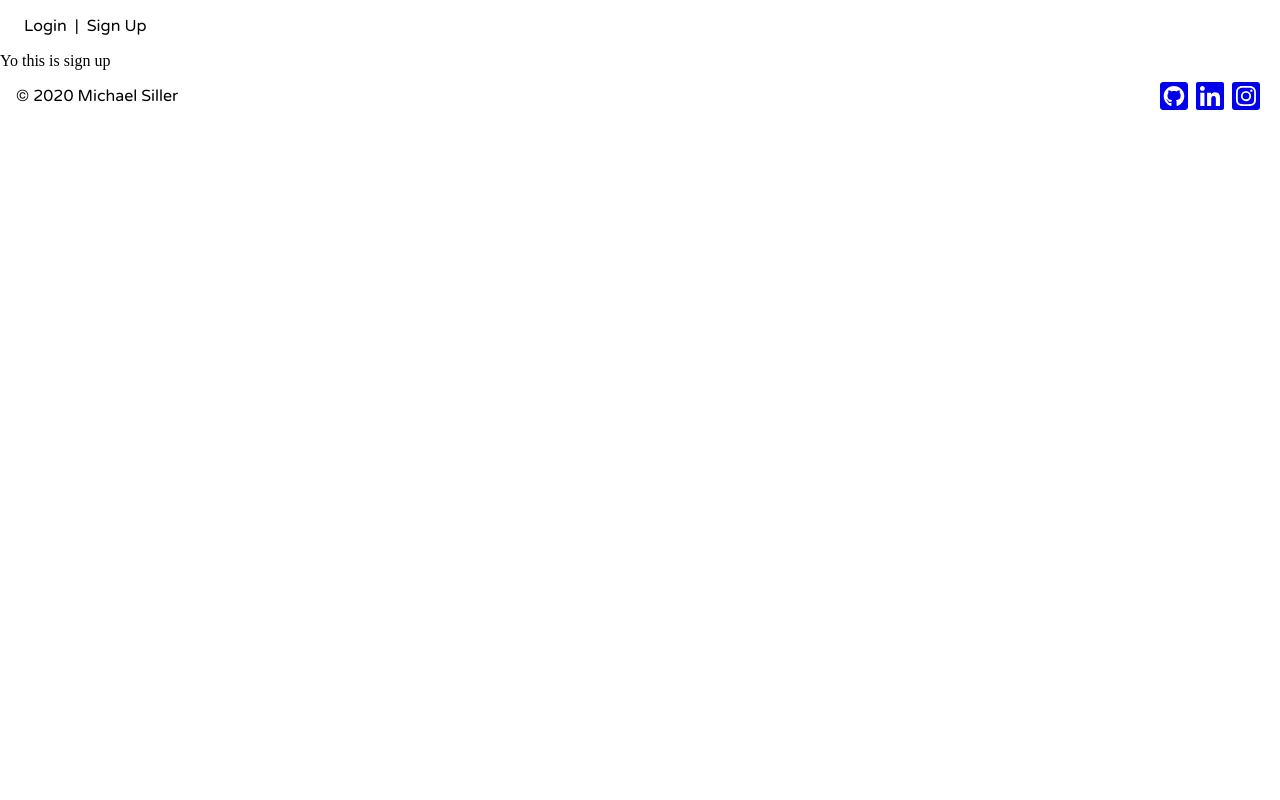
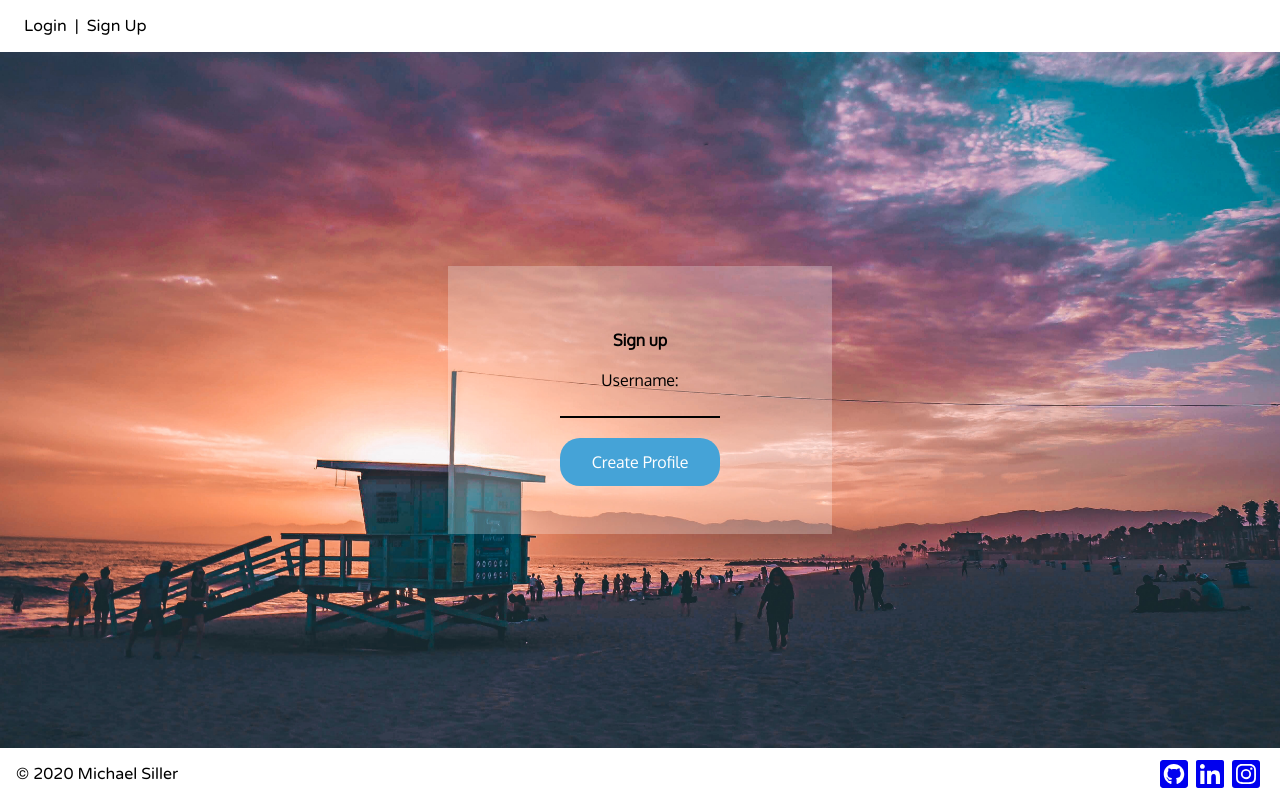
Before and after one commit to msiller455/caliOcial, a React (Create React App) app: page /signup in a window 1280 px wide. Built offline with nearby package versions, Linux system fonts and the light colour scheme.

Commit message:
styles sign up page and adds form and button

```diff
--- a/src/Components/SignUp/index.jsx
+++ b/src/Components/SignUp/index.jsx
@@ -1,10 +1,22 @@
 import React from 'react';
+import { SignUpContainer, SignUpWindow, SignUpForm } from './style'
 
 const SignUp = () => {
     return (
-        <div>
-            Yo this is sign up
-        </div>
+        <SignUpContainer>
+            <SignUpWindow>
+                <h1>Sign up</h1>
+                <SignUpForm>
+                    <label>
+                        Username:
+                    </label>
+                    <input type="text" name="username"/>
+                    <button type="submit">
+                        Create Profile
+                    </button>
+                </SignUpForm>
+            </SignUpWindow>
+        </SignUpContainer>
     );
 };
 
--- a/src/Components/SignUp/style.js
+++ b/src/Components/SignUp/style.js
@@ -0,0 +1,82 @@
+import styled from 'styled-components'
+import signUpImg from '../../resources/images/purple-sky.png'
+
+
+export const SignUpContainer = styled.div`
+    background-image: url(${signUpImg});
+    background-size: cover;
+    background-position: bottom;
+    height: 87vh;
+    font-family: 'Oxygen', sans-serif;
+    text-align: center;
+    display: flex;
+    flex-direction: column;
+    justify-content: center;
+    align-items: center;
+
+    h1 {
+        margin: 1rem 0;
+    }
+`
+
+export const SignUpWindow = styled.div`
+    background-color: rgba(255, 255, 255, 0.26);
+    padding: 3rem;
+    width: 30%;
+    display: flex;
+    flex-direction: column;
+    align-items: center;
+
+    @media (max-width: 700px) {
+        width: 50%;
+    }
+`
+
+export const SignUpForm = styled.form`
+    width: 10rem;
+    font-family: 'Oxygen', sans-serif;
+    display: flex;
+    flex-direction: column;
+    justify-content: space-around;
+    align-content: center;
+
+    label, input {
+        margin: 0.25rem 0;
+    }
+
+    input {
+        font-size: 1rem;
+        background: none;
+        border: none;
+        border-bottom: 2px solid black;
+        text-decoration: none;
+        outline: none;
+    }
+
+    button {
+        color: white;
+        font-family: 'Oxygen', sans-serif;
+        font-size: 1rem;
+        margin-top: 1rem;
+        background-color: #45A3D7;
+        height: 3rem;
+        width: 10rem;
+        border-radius: 20px;
+        border: solid 0px;
+    }
+
+    button:active {
+        background-color: white;
+        color: black;
+    }
+
+    button:hover {
+        font-family: 'Oxygen', sans-serif;
+        font-size: 1rem;
+        margin-top: 1rem;
+        background-color: rgb(34, 96, 129);
+        height: 3rem;
+        width: 10rem;
+        border-radius: 20px;
+    }
+`
--- a/src/constants/navLinks.js
+++ b/src/constants/navLinks.js
@@ -20,6 +20,6 @@ export const authLinks = [
     },
     {
         text: 'Sign Up',
-        path: '#'
+        path: '/signup'
     }
 ]
```
